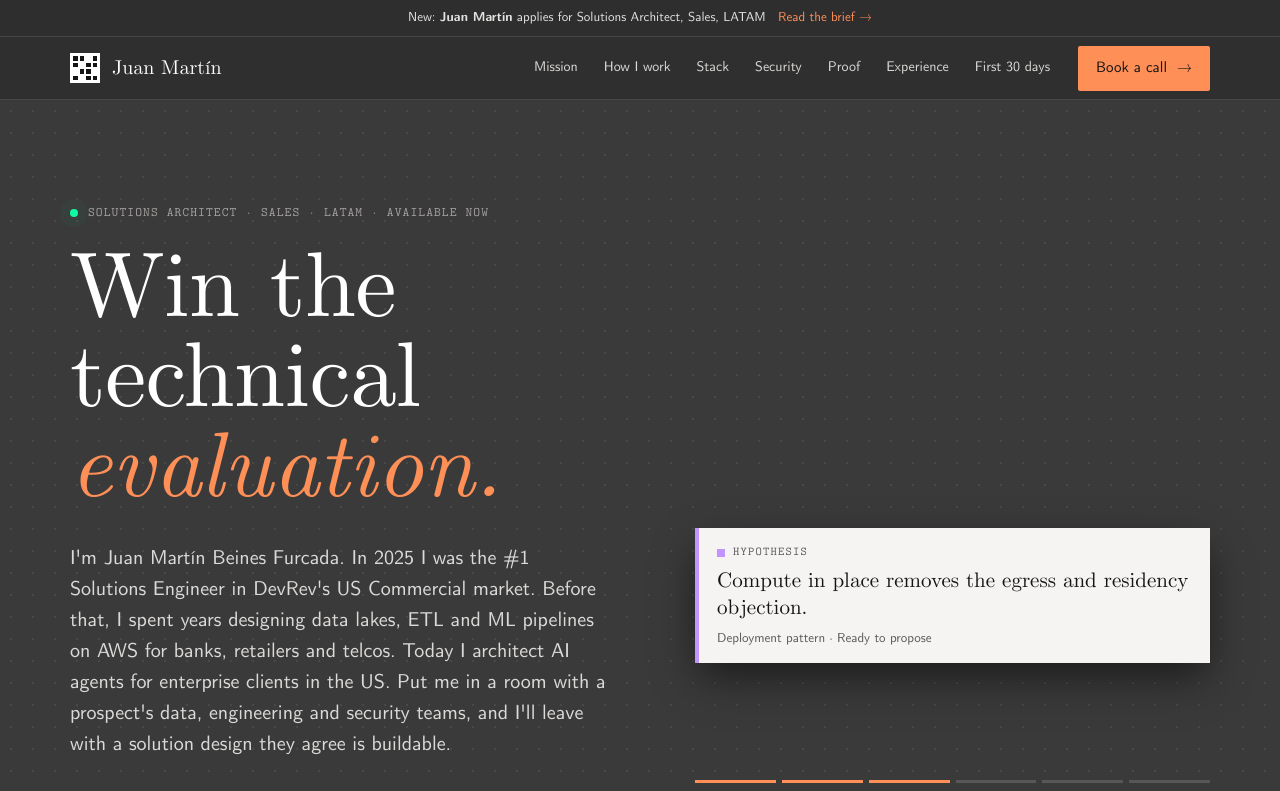
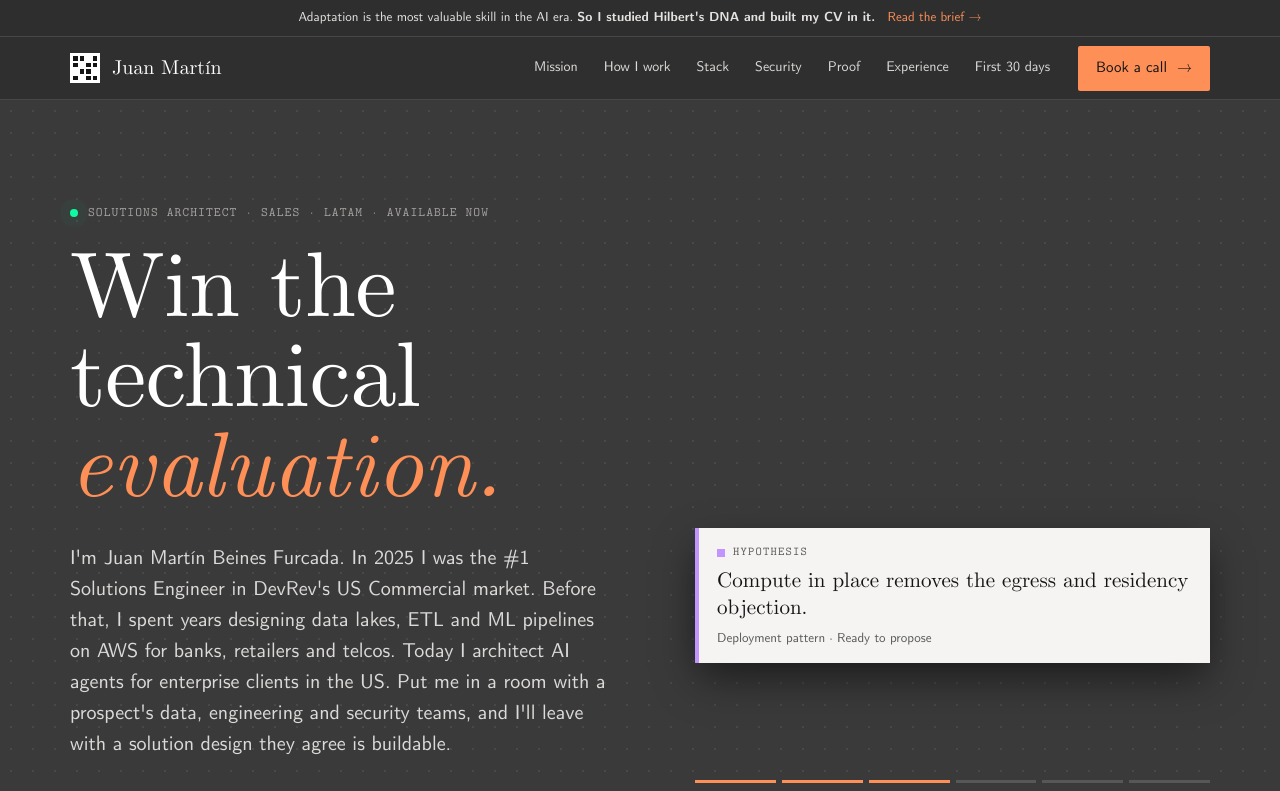
Before and after one commit to Juanbeines/cv-juan-martin, a plain HTML site: page hilbert/index.html in a window 1280 px wide. Shown: the top 791 px of the page. Drawn offline with Linux system fonts and the light colour scheme.

Commit message:
Hilbert: banner explains the adapted design
Co-Authored-By: Claude Opus 5.5 <noreply@anthropic.com>

```diff
--- a/hilbert/index.html
+++ b/hilbert/index.html
@@ -294,7 +294,7 @@ footer .wrap{display:flex;justify-content:space-between;gap:12px;flex-wrap:wrap}
 </head>
 <body>
 
-<div class="banner">New: <b>Juan Martín</b> applies for Solutions Architect, Sales, LATAM <a href="#mission">Read the brief →</a></div>
+<div class="banner">Adaptation is the most valuable skill in the AI era. <b>So I studied Hilbert's DNA and built my CV in it.</b> <a href="#mission">Read the brief →</a></div>
 
 <nav class="top">
   <div class="wrap">
```
